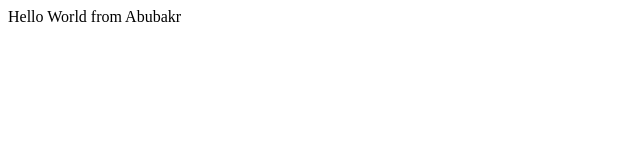
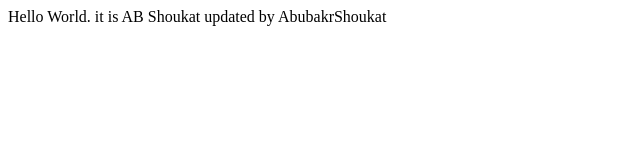
Before and after one commit to AbubakrShoukat/bcamp2020, a plain HTML site: page index.html in a window 1280 px wide. Shown: the whole page, without its empty margins (0-640 px from the left). Drawn offline with Linux system fonts and the light colour scheme.

Commit message:
1st update

```diff
--- a/index.html
+++ b/index.html
@@ -5,7 +5,8 @@
 </head>
 <body>
     <div>
-        Hello World from Abubakr
+        Hello World. it is AB Shoukat
+        updated by AbubakrShoukat
     </div>
 
 </body>
```
